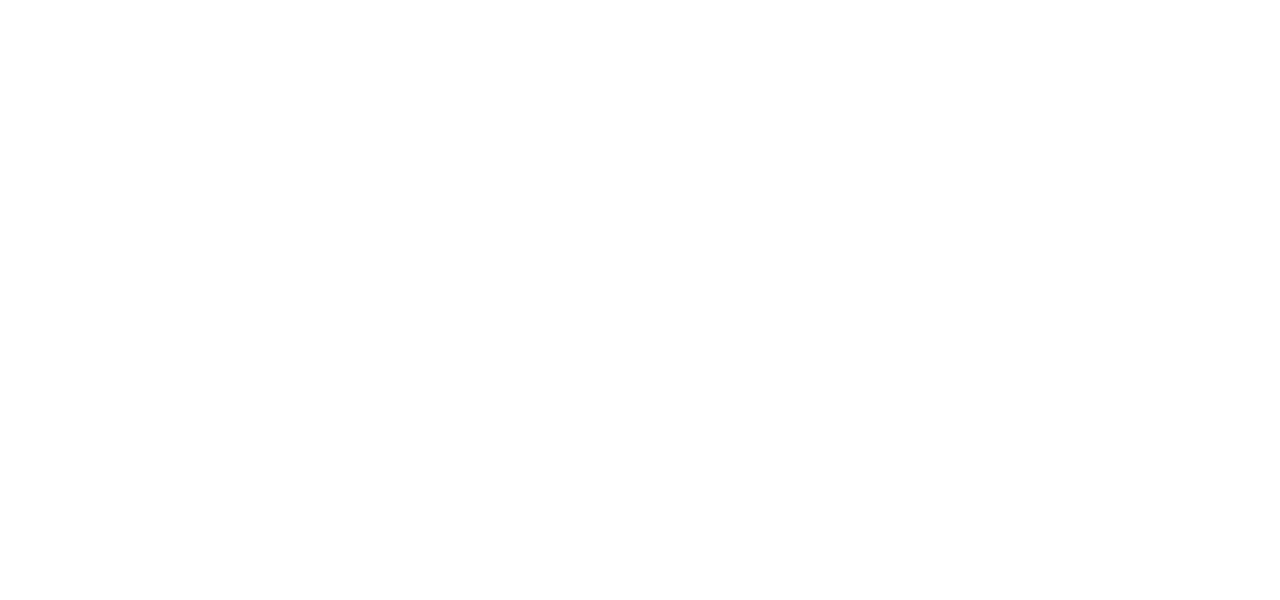
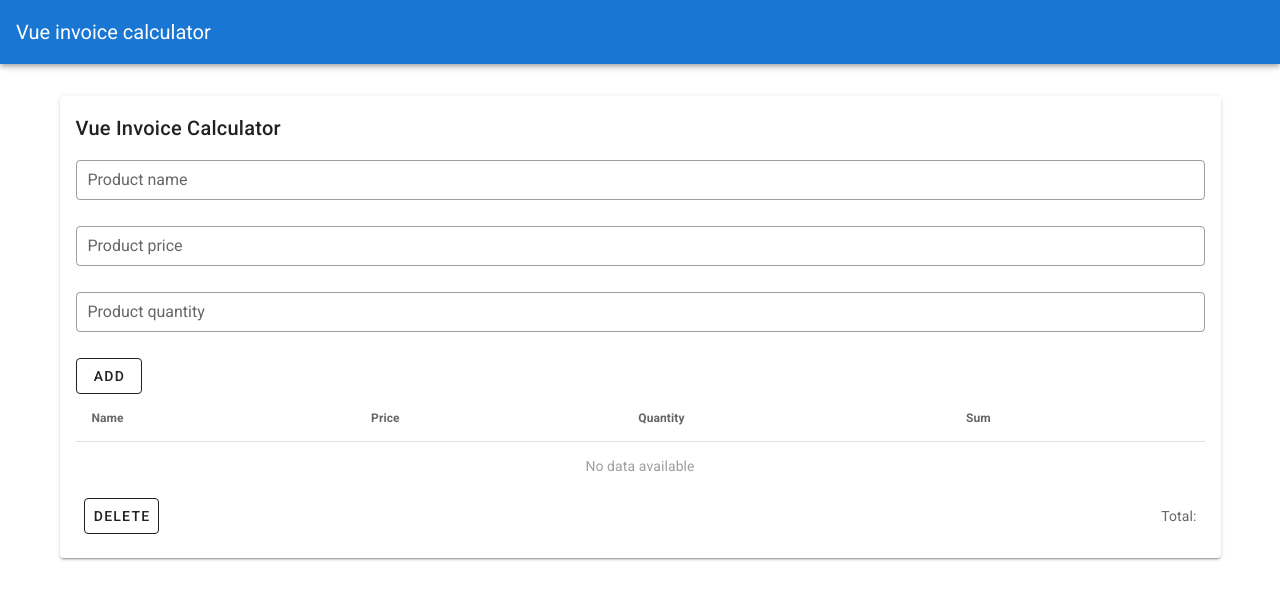
Before and after one commit to grasulkhuja/vue-invoice-calc, a Vue app: page / in a window 1280 px wide. Shown: the top 600 px of the page. Built offline with nearby package versions, Linux system fonts and the light colour scheme.

Commit message:
imported invoice calculator component

```diff
--- a/src/App.vue
+++ b/src/App.vue
@@ -1,13 +1,18 @@
 <template>
   <v-app>
-    <v-main> </v-main>
+    <app-bar />
+    <v-main>
+      <invoice-calculator />
+    </v-main>
   </v-app>
 </template>
 
 <script lang="ts">
 import Vue from 'vue'
-
+import AppBar from '@/components/app/AppBar.vue'
+import InvoiceCalculator from '@/components/InvoiceCalculator.vue'
 export default Vue.extend({
   name: 'App',
+  components: { InvoiceCalculator, AppBar },
 })
 </script>
```
